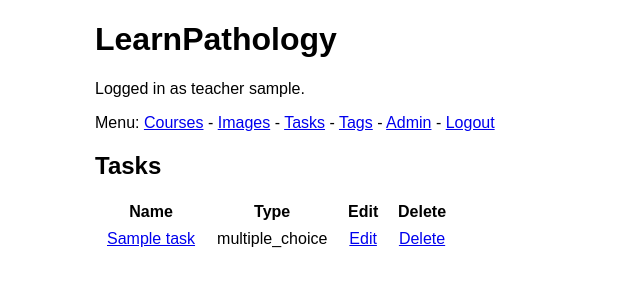
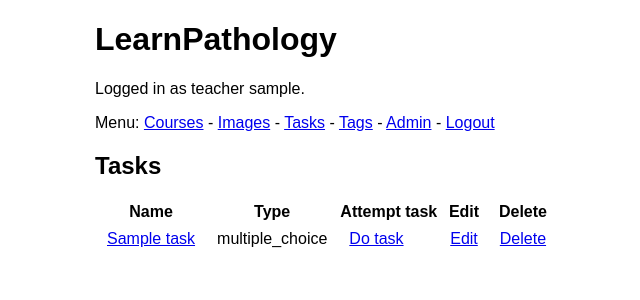
Before and after one commit to AICAN-Research/learn-pathology, a Django app: page /tasks/ in a window 1280 px wide. Shown: the top 300 px of the page, without its empty margins (145-785 px from the left). Run offline with Django 3.2, Linux system fonts and the light colour scheme; a user stored in the database is signed in; tables that the repository leaves empty hold one stand-in row (values such as "Sample post"); some libraries are stand-ins or nearby versions.

Commit message:
Edit/Delete task buttons only available to admin/teacher

```diff
--- a/task/templates/task/list.html
+++ b/task/templates/task/list.html
@@ -8,15 +8,21 @@
     <tr>
         <th>Name</th>
         <th>Type</th>
-        <th>Edit</th>
-        <th>Delete</th>
+        <th>Attempt task</th>
+        {% if request.user.is_teacher or request.user.is_superuser %}
+            <th>Edit</th>
+            <th>Delete</th>
+        {% endif %}
     </tr>
 {% for task in tasks %}
     <tr>
         <td><a href="{% url task.do_url task.id %}">{{ task.name }}</a></td>
         <td>{{ task.type }}</td>
-        <td><a href="{% url 'multiple_choice:edit' task.id %}">Edit</a></td>
-        <td><a href="{% url 'task_delete' task.id %}">Delete</a></td>
+        <td><a href="{% url 'multiple_choice:do' task.id %}">Do task</a></td>
+        {% if request.user.is_teacher or request.user.is_superuser %}
+            <td><a href="{% url 'multiple_choice:edit' task.id %}">Edit</a></td>
+            <td><a href="{% url 'task_delete' task.id %}">Delete</a></td>
+        {% endif %}
     </tr>
 {% endfor %}
 </table>
```
